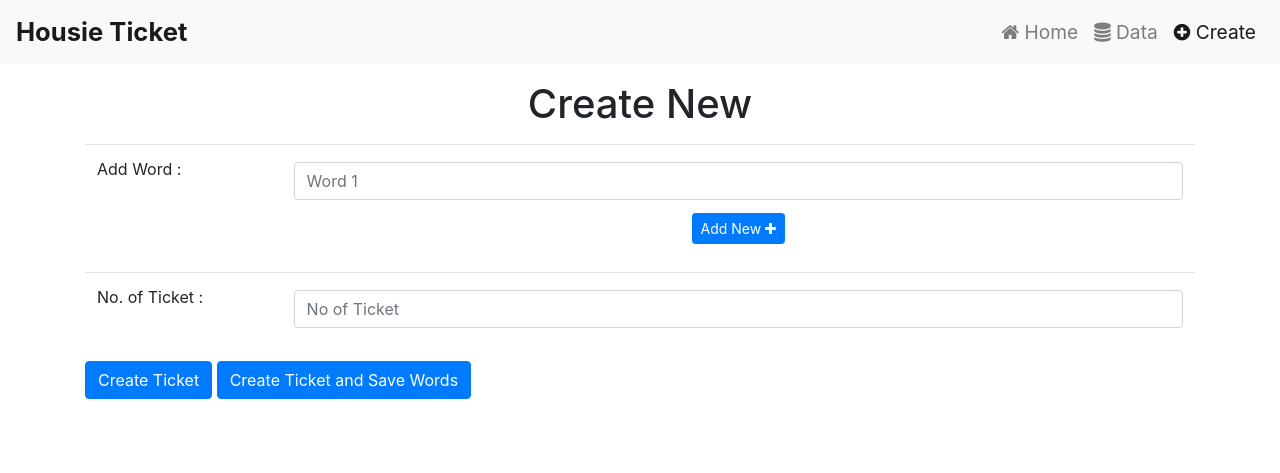
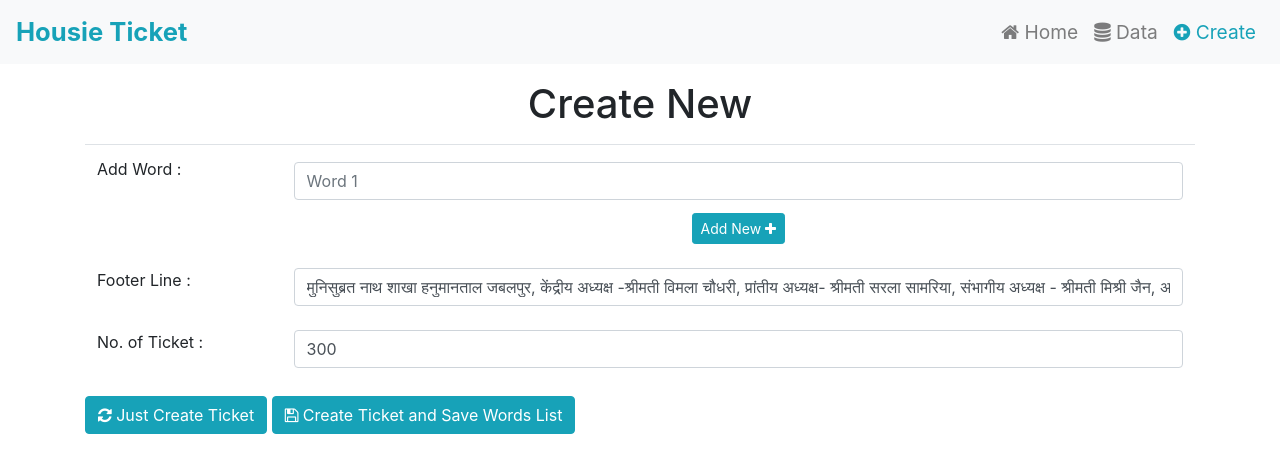
Before and after one commit to Rajsoni03/HousieTicket, a Django app: page /create in a window 1280 px wide. Shown: the top 473 px of the page. Run offline with Django 3.2, Linux system fonts and the light colour scheme; data comes from the database, SQL or seed files in the repository; both versions use the stored data as it was after the commit; some libraries are stand-ins or nearby versions.

Commit message:
datasave complete

```diff
--- a/main/templates/main/base.html
+++ b/main/templates/main/base.html
@@ -16,7 +16,7 @@
 
 <body>
     <nav class="navbar navbar-expand-lg navbar-light bg-light">
-        <a class="navbar-brand" href="/" style="font-size:160%;"><b>Housie Ticket</b></a>
+        <a class="navbar-brand" href="/" style="font-size:160%;color : #17A2B8;"><b>Housie Ticket</b></a>
         <div class="collapse navbar-collapse" id="navbarSupportedContent">
         </div>
         <div>
@@ -39,6 +39,11 @@
     <script src="https://cdnjs.cloudflare.com/ajax/libs/popper.js/1.14.7/umd/popper.min.js" integrity="sha384-UO2eT0CpHqdSJQ6hJty5KVphtPhzWj9WO1clHTMGa3JDZwrnQq4sF86dIHNDz0W1" crossorigin="anonymous"></script>
     <script src="https://stackpath.bootstrapcdn.com/bootstrap/4.3.1/js/bootstrap.min.js" integrity="sha384-JjSmVgyd0p3pXB1rRibZUAYoIIy6OrQ6VrjIEaFf/nJGzIxFDsf4x0xIM+B07jRM" crossorigin="anonymous"></script>
     {%load static%}
+    <style type="text/css">
+        .navbar-light .navbar-nav .active>.nav-link, .navbar-light .navbar-nav .nav-link.active, .navbar-light .navbar-nav .nav-link.show, .navbar-light .navbar-nav .show>.nav-link{
+            color : #17A2B8;
+        }
+    </style>
 </body>
 
 </html>
--- a/main/templates/main/create.html
+++ b/main/templates/main/create.html
@@ -1,12 +1,11 @@
 {% extends 'main/base.html' %}
 {% block create %}active{% endblock %}
 {% block content %}
-
 <div class="container">
     <h1 class="text-center m-3">Create New</h1>
     <form method="post">{% csrf_token %}
-        <table class="table border-">
-            <tr>
+        <table class="table" cellspacing="0" cellpadding="0">
+            <tr style="border-top:1px solid #dee2e6;">
                 <td valign=top> Add Word : </td>
                 <td valign=top>
                     <div id="newlink">
@@ -15,26 +14,53 @@
                         </div>
                     </div>
                     <div class="text-center mt-2">
-                        <p id="addnew"><a class="btn btn-primary btn-sm text-white" role="button">Add New <span class="fa fa-plus"></a></p>
+                        <p class="mb-0" id="addnew"><a class="btn btn-info btn-sm text-white" role="button">Add New <span class="fa fa-plus"></a></p>
                     </div>
                 </td>
             </tr>
-            <tr class="border-0" style="border-top: none;">
+            <tr>
+                <td> Footer Line : </td>
+                <td>
+                    <div>
+                        <input class="form-control" type="text" placeholder='Footer Line' value='{{footerline}}' name="footerline" size="50">
+                    </div>
+                </td>
+            </tr>
+            <tr>
                 <td> No. of Ticket : </td>
                 <td>
                     <div>
-                        <div class="feed">
-                            <input class="form-control" type="text" placeholder='No of Ticket' name="noticket" size="50">
-                        </div>
+                        <input class="form-control" type="text" placeholder=' Default : 300' value='300' name="noticket" size="50">
                     </div>
                 </td>
             </tr>
         </table>
-        <button class="btn btn-primary" type="submit" name="create">Create Ticket</button>
-        <button class="btn btn-primary" type="submit" name="save">Create Ticket and Save Words</button>
+        <button class="btn btn-info" type="submit" name="create"><span class="fa fa-refresh"></span> Just Create Ticket</button>
+        <!-- <button class="btn btn-info" type="submit" name="save">Create Ticket and Save Words</button> -->
+
+
+
+<!-- Modal -->
+<div class="modal fade" id="exampleModalCenter" tabindex="-1" role="dialog" aria-labelledby="exampleModalCenterTitle" aria-hidden="true">
+    <div class="modal-dialog modal-dialog-centered" role="document">
+        <div class="modal-content">
+            <div class="modal-header bg-info border">
+                <h5 class="modal-title text-white">Are You Sure Want To Delete This Page</h5>
+                <button type="button" class="close" data-dismiss="modal" aria-label="Close"><span aria-hidden="true">&times;</span></button>
+            </div>
+            <div class="modal-footer">
+                <button type="button" class="btn btn-secondary" data-dismiss="modal">Close</button>
+                <!-- <form method="post"> {% csrf_token %} -->
+                <button type="submit" name="save" class="btn btn-info">Save And Continue</button>
+                <!-- </form> -->
+            </div>
+        </div>
+    </div>
+</div>
+<!-- Modal -->
+        <button type="button" class="btn btn-info" data-toggle="modal" data-target="#exampleModalCenter"><span class="fa fa-save"> </span> Create Ticket and Save Words List</button>
     </form>
 </div>
-
 {% if final is not 0 %}
 <div class="container mt-5">
     {% for i in final %}
@@ -56,27 +82,26 @@
             </table>
         </div>
         <div class="card-footer py-2 m-0 bg-white">
-        <p class="p-0 m-0">मुनिसुब्रत नाथ शाखा हनुमानताल जबलपुर, केंद्रीय अध्यक्ष -श्रीमती विमला चौधरी, प्रांतीय अध्यक्ष- श्रीमती सरला सामरिया, संभागीय अध्यक्ष - श्रीमती मिश्री जैन, अध्यक्ष- श्रीमती मोली जैन, सचिव -श्रीमती मीना जैन, कोषाध्यक्ष -श्रीमती स्वाति जैन
+            <p class="p-0 m-0">{{footerline}}
             </p>
         </div>
     </div>
     {% endfor %}
 </div>
 {% endif %}
+{% load static %}
+<style type="text/css">
+.table td {
+    border-top: none;
+}
 
-
-<!-- <div id="capture0" style="padding: 10px; background: #f5da55">
-    <h4 style="color: #000; ">box0</h4>
-</div> -->
-
-{% load static %}
-
-<style type="text/css">
-    .img{
-        background-image:  linear-gradient(rgba(255,255,255,0.7),rgba(255,255,255,0.7)),url('{% static "main/images/myimg.png" %}');
+.img {
+    background-image: linear-gradient(rgba(255, 255, 255, 0.7), rgba(255, 255, 255, 0.7)),
+    url('{% static "main/images/myimg.png" %}');
     background-size: 100% 100%;
     background-position: center;
 }
+
 .feed {
     padding: 5px 0;
 }
@@ -94,9 +119,9 @@ function foo(which) {
     $("#div" + which).remove();
 }
 
-function screenshot(id){
+function screenshot(id) {
     var id = id;
-    html2canvas(document.querySelector("#"+id+"")).then(canvas => {
+    html2canvas(document.querySelector("#" + id + "")).then(canvas => {
         document.body.appendChild(canvas)
     });
     console.log('done');
--- a/main/templates/main/index.html
+++ b/main/templates/main/index.html
@@ -2,5 +2,8 @@
 {% block home %}active{% endblock %}
 
 {% block content %}
-<h1>hello world</h1>
+<div class="container text-center">
+	<h1 class=" m-3">Homepage</h1>
+</div>
+
 {% endblock %}
--- a/main/views.py
+++ b/main/views.py
@@ -29,14 +29,11 @@ def create(request):
         return ticket
 
     if request.method == 'POST':
-        words = {}
-        index = []
-        word = []
+        words, index, word = {}, [], []
         count = 1
         name = 'List{}'.format(int(time()))
-        print(name)
         if 'save' in request.POST:
-            List(list_name=name).save()
+            List(list_name=name, footer=request.POST.get('footerline', None)).save()
             list_obj = List.objects.filter(list_name=name)[0]
 
         for i in request.POST:
@@ -56,20 +53,19 @@ def create(request):
         data = pd.DataFrame(words, index=None)
         data = pd.DataFrame(
             i + ' - ' + j for i, j in (zip(map(str, (d for d in data['Index'])), map(str, (d for d in data['Words'])))))
-
         no = 1
         length = data.shape[0] - 1
 
         finalTicket = []
-        try:
-            noticket = int(request.POST.get('noticket', 300))
-        except:
-            noticket = 300
+        noticket = int(request.POST.get('noticket', 1))
         for i in range(noticket):
             finalTicket.append(one_ticket())
             no += 1
 
+    footer = (List.objects.all().order_by('-date')[0]).footer
+    print(footer)
     params = {
-        'final': finalTicket
+        'final': finalTicket,
+        'footerline': footer
     }
     return render(request, 'main/create.html', params)
```
Also changed, not shown: main/admin.py (+13 -2 lines), main/templates/main/data.html (+6 -6 lines), db.sqlite3. Lines whose indentation alone changed are shown as unchanged.
